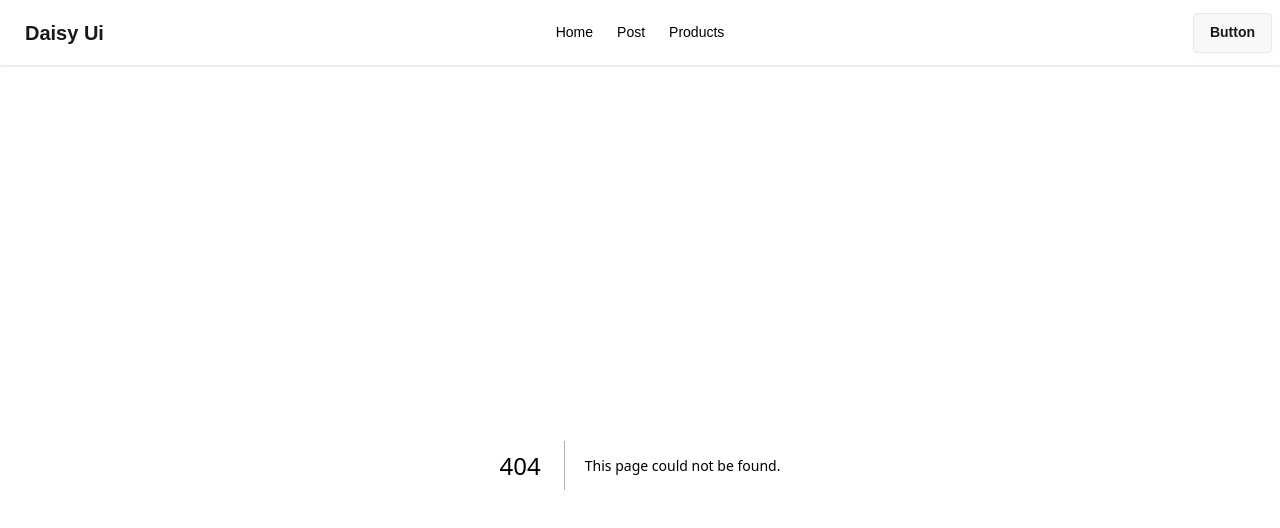
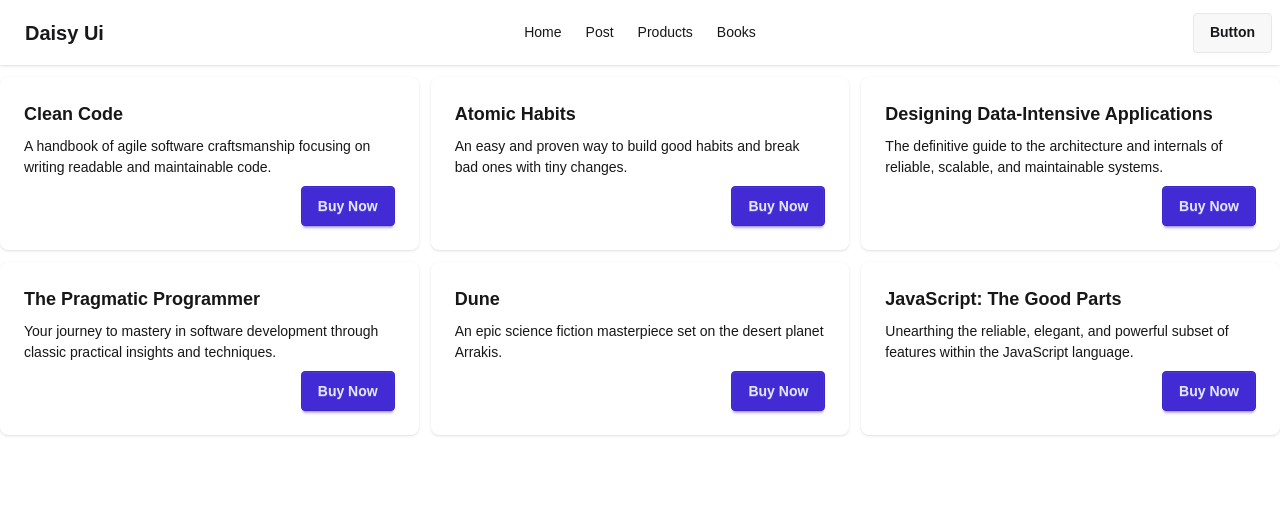
Before and after one commit to touhidx/nextjs-rendering-caching-mastery, a Next.js app: page /books in a window 1280 px wide. Before the commit this address had no page. Shown: the top 528 px of the page. Built offline with nearby package versions, Linux system fonts and the light colour scheme; data requests are answered from the project's data file.

Commit message:
learn and implement the cache

```diff
--- a/db.json
+++ b/db.json
@@ -60,5 +60,73 @@
       "image": "https://images.unsplash.com/photo-1526170375885-4d8ecf77b99f?w=500",
       "description": "Waterproof action camera with smooth image stabilization and 4K recording at 60fps."
     }
+  ],
+  "books": [
+    {
+      "id": "1",
+      "title": "Clean Code",
+      "author": "Robert C. Martin",
+      "genre": "Programming",
+      "price": 34.99,
+      "inStock": true,
+      "rating": 4.8,
+      "image": "https://images.unsplash.com/photo-1532012197267-da84d127e765?w=500",
+      "description": "A handbook of agile software craftsmanship focusing on writing readable and maintainable code."
+    },
+    {
+      "id": "2",
+      "title": "Atomic Habits",
+      "author": "James Clear",
+      "genre": "Self-Help",
+      "price": 18.0,
+      "inStock": true,
+      "rating": 4.9,
+      "image": "https://images.unsplash.com/photo-1544716278-ca5e3f4abd8c?w=500",
+      "description": "An easy and proven way to build good habits and break bad ones with tiny changes."
+    },
+    {
+      "id": "3",
+      "title": "Designing Data-Intensive Applications",
+      "author": "Martin Kleppmann",
+      "genre": "Technology",
+      "price": 42.5,
+      "inStock": true,
+      "rating": 4.9,
+      "image": "https://images.unsplash.com/photo-1512820790803-83ca734da794?w=500",
+      "description": "The definitive guide to the architecture and internals of reliable, scalable, and maintainable systems."
+    },
+    {
+      "id": "4",
+      "title": "The Pragmatic Programmer",
+      "author": "David Thomas & Andrew Hunt",
+      "genre": "Programming",
+      "price": 39.95,
+      "inStock": false,
+      "rating": 4.7,
+      "image": "https://images.unsplash.com/photo-1543002588-bfa74002ed7e?w=500",
+      "description": "Your journey to mastery in software development through classic practical insights and techniques."
+    },
+    {
+      "id": "5",
+      "title": "Dune",
+      "author": "Frank Herbert",
+      "genre": "Sci-Fi",
+      "price": 14.99,
+      "inStock": true,
+      "rating": 4.6,
+      "image": "https://images.unsplash.com/photo-1506880018603-83d5b814b5a6?w=500",
+      "description": "An epic science fiction masterpiece set on the desert planet Arrakis."
+    },
+    {
+      "id": "6",
+      "title": "JavaScript: The Good Parts",
+      "author": "Douglas Crockford",
+      "genre": "Programming",
+      "price": 22.99,
+      "inStock": true,
+      "rating": 4.3,
+      "image": "https://images.unsplash.com/photo-1524995997946-a1c2e315a42f?w=500",
+      "description": "Unearthing the reliable, elegant, and powerful subset of features within the JavaScript language."
+    }
   ]
 }
--- /dev/null
+++ b/src/app/books/page.tsx
@@ -0,0 +1,28 @@
+import { error } from "console";
+import React from "react";
+import BookCard from "../components/BookCard";
+const getBooks = async () => {
+  const res = await fetch("http://localhost:5000/books", {
+    cache: "force-cache",
+    // cache:"no-cache"
+    // cache:"no-store"
+    // cache: "reload",
+    // next:{revalidate:20}
+  });
+  if (!res.ok) {
+    throw new Error("response is not getting ");
+  }
+  return res.json();
+};
+const BookPage = async () => {
+  const books = await getBooks();
+  return (
+    <div className="grid grid-cols-3 gap-3 my-3">
+      {books.map((book) => (
+        <BookCard key={book.id} book={book}></BookCard>
+      ))}
+    </div>
+  );
+};
+
+export default BookPage;
--- /dev/null
+++ b/src/app/components/BookCard.tsx
@@ -0,0 +1,19 @@
+import React from "react";
+
+const BookCard = ({ book }) => {
+  return (
+    <div className="col-span-1">
+      <div className="card bg-base-100  shadow-sm">
+        <div className="card-body">
+          <h2 className="card-title">{book.title}</h2>
+          <p>{book.description}</p>
+          <div className="card-actions justify-end">
+            <button className="btn btn-primary">Buy Now</button>
+          </div>
+        </div>
+      </div>
+    </div>
+  );
+};
+
+export default BookCard;
--- a/src/app/components/Navbar.tsx
+++ b/src/app/components/Navbar.tsx
@@ -12,6 +12,9 @@
       </li>
       <li>
         <Link href="/products">Products</Link>
+      </li>
+      <li>
+        <Link href="/books">Books</Link>
       </li>
     </>
   );
```
